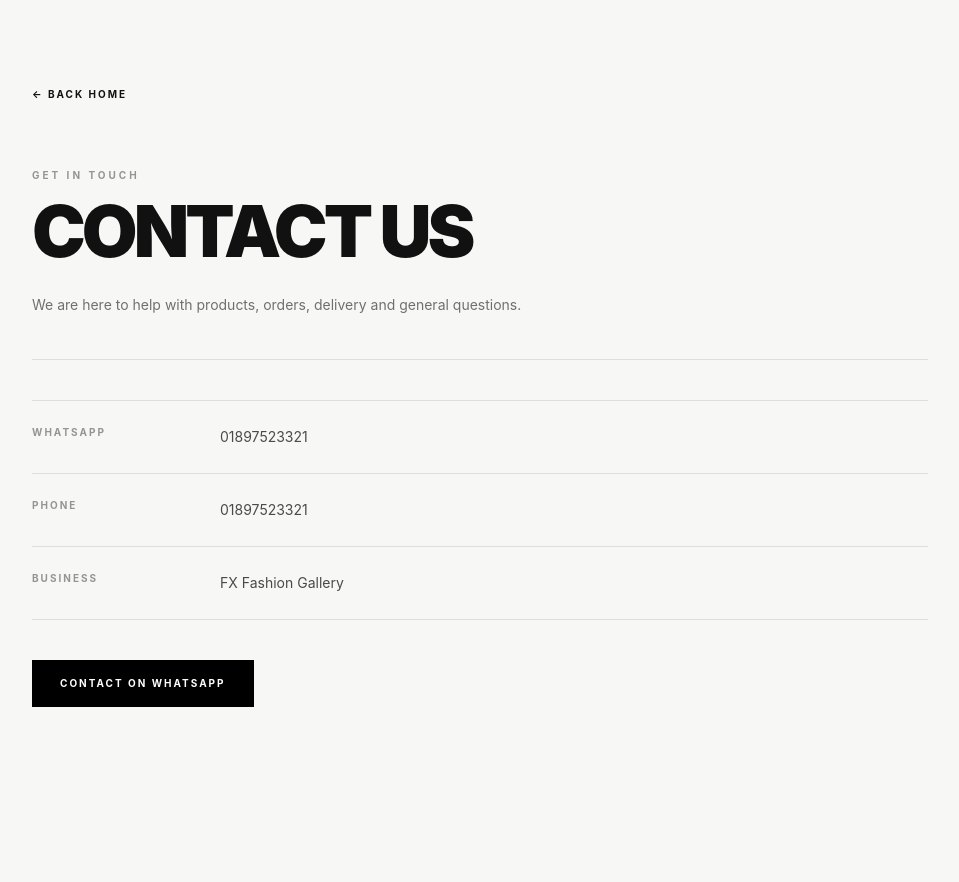
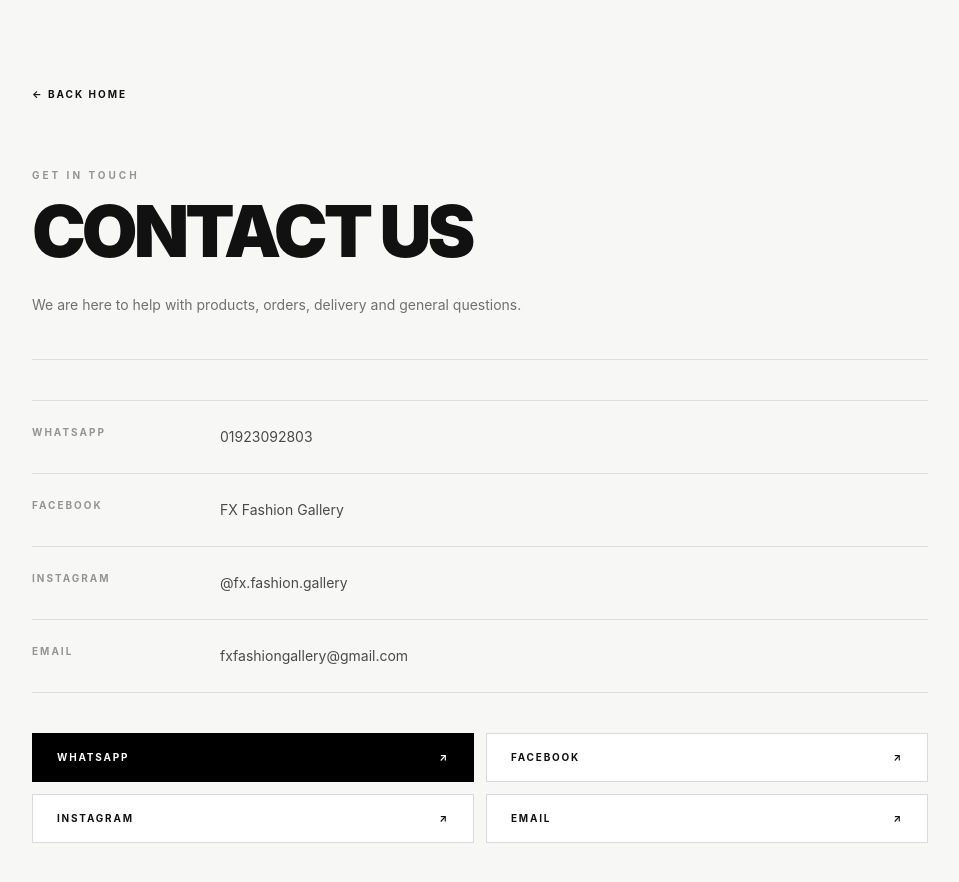
Before and after one commit to AlaminIslamAshiq/fx-fashion-gallery, a React (Vite) app: page /info/contact in a window 1280 px wide. Shown: the top 882 px of the page, without its empty margins (160-1119 px from the left). Before the commit the page ends 800 px from the top, so only its background shows below. Built offline with nearby package versions, Linux system fonts and the light colour scheme.

Commit message:
Add social contact links

```diff
--- a/src/App.jsx
+++ b/src/App.jsx
@@ -312,7 +312,7 @@ const defaultSiteSettings = { storeName: "FX Fashion Gallery", tagline: "Modern
                 ["❤️", "Wishlist", "/wishlist"],
                 ["🛒", "Cart", "/cart"],
                 ["📦", "Track Order", "/track-order"],
-                ["📞", "Contact Us", "#"],
+                ["📞", "Contact Us", "/info/contact"],
               ].map(([icon, label, href]) => (
                 <Link
                   key={label}
--- a/src/pages/Info.jsx
+++ b/src/pages/Info.jsx
@@ -6,9 +6,10 @@ const content = {
     title: "Contact Us",
     text: "We are here to help with products, orders, delivery and general questions.",
     items: [
-      ["WhatsApp", "01897523321"],
-      ["Phone", "01897523321"],
-      ["Business", "FX Fashion Gallery"],
+      ["WhatsApp", "01923092803"],
+      ["Facebook", "FX Fashion Gallery"],
+      ["Instagram", "@fx.fashion.gallery"],
+      ["Email", "fxfashiongallery@gmail.com"],
     ],
   },
   delivery: {
@@ -80,14 +81,45 @@ export default function Info() {
         </div>
 
         {page === "contact" && (
-          <a
-            href="https://wa.me/8801897523321"
-            target="_blank"
-            rel="noreferrer"
-            className="mt-10 inline-flex bg-black px-7 py-4 text-[10px] font-bold uppercase tracking-[0.2em] text-white"
-          >
-            Contact on WhatsApp
-          </a>
+          <div className="mt-10 grid gap-3 sm:grid-cols-2">
+            <a
+              href="https://wa.me/8801923092803"
+              target="_blank"
+              rel="noreferrer"
+              className="flex items-center justify-between border border-black bg-black px-6 py-4 text-[10px] font-bold uppercase tracking-[0.18em] text-white transition hover:bg-black/80"
+            >
+              WhatsApp
+              <span>↗</span>
+            </a>
+
+            <a
+              href="https://www.facebook.com/share/1H8HNrQDBH/"
+              target="_blank"
+              rel="noreferrer"
+              className="flex items-center justify-between border border-black/15 bg-white px-6 py-4 text-[10px] font-bold uppercase tracking-[0.18em] transition hover:border-black"
+            >
+              Facebook
+              <span>↗</span>
+            </a>
+
+            <a
+              href="https://www.instagram.com/fx.fashion.gallery?stkn=MWo5dWFoZjVnd2hxcg=="
+              target="_blank"
+              rel="noreferrer"
+              className="flex items-center justify-between border border-black/15 bg-white px-6 py-4 text-[10px] font-bold uppercase tracking-[0.18em] transition hover:border-black"
+            >
+              Instagram
+              <span>↗</span>
+            </a>
+
+            <a
+              href="mailto:fxfashiongallery@gmail.com"
+              className="flex items-center justify-between border border-black/15 bg-white px-6 py-4 text-[10px] font-bold uppercase tracking-[0.18em] transition hover:border-black"
+            >
+              Email
+              <span>↗</span>
+            </a>
+          </div>
         )}
       </div>
     </main>
```
